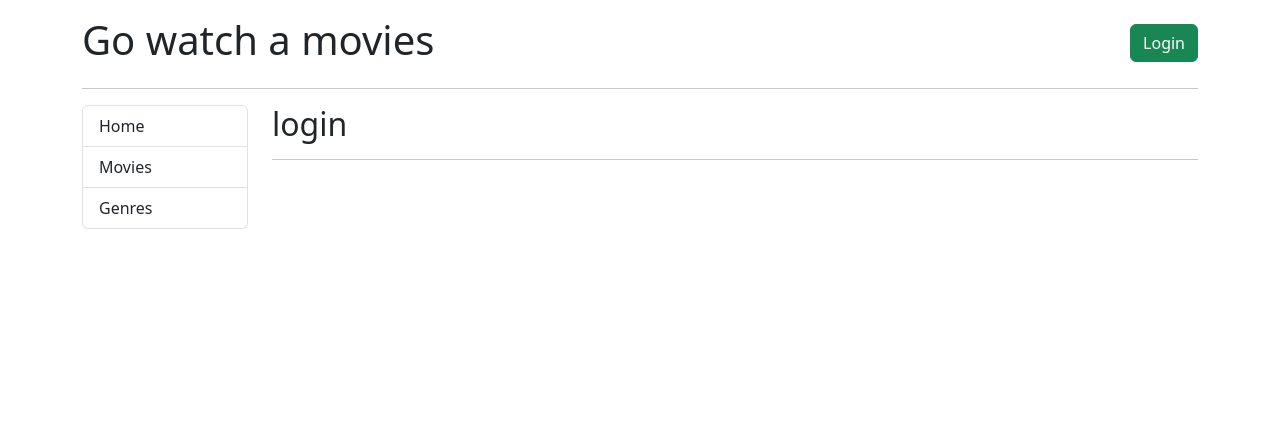
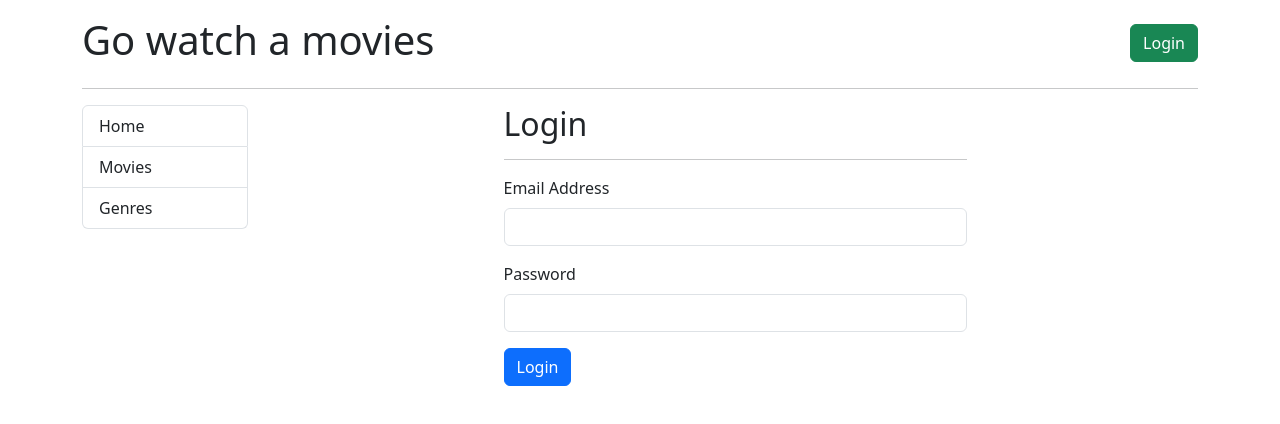
Before and after one commit to amulyana2020/go-movies-front-end, a React (Create React App) app: page /login in a window 1280 px wide. Shown: the top 424 px of the page. Built offline with nearby package versions, Linux system fonts and the light colour scheme.

Commit message:
Add Login function

```diff
--- a/src/App.js
+++ b/src/App.js
@@ -79,7 +79,9 @@
           </nav>
         </div>
         <div className='col-md-10'>
-          <Outlet />
+          <Outlet
+            context={{jwtToken, setJwtToken}}
+          />
         </div>
       </div>
     </div>
--- a/src/components/Login.js
+++ b/src/components/Login.js
@@ -1,13 +1,55 @@
-import React from 'react';
+import React, {useState} from 'react';
+import {useOutletContext} from 'react-router-dom';
+import Input from '../forms/Input';
 
 const Login = () => {
+  const [email, setEmail] = useState('');
+  const [password, setPassword] = useState('');
+
+  const {setJwtToken} = useOutletContext();
+
+  const handleSubmit = event => {
+    event.preventDefault();
+
+    if (email === 'admin@admin.com') {
+      setJwtToken('a');
+    }
+
+    console.log(email, password);
+  };
+
   return (
-    <>
-      <div>
-        <h2>login</h2>
-        <hr />
-      </div>
-    </>
+    <div className='col-md-6 offset-md-3'>
+      <h2>Login</h2>
+      <hr />
+      <form onSubmit={handleSubmit}>
+        <Input
+          type='email'
+          title='Email Address'
+          name='email'
+          className='form-control'
+          autoComplete='email-new'
+          onChange={event =>
+            setEmail(event.target.value)
+          }
+        />
+        <Input
+          type='password'
+          title='Password'
+          name='password'
+          className='form-control'
+          autoComplete='password-new'
+          onChange={event =>
+            setPassword(event.target.value)
+          }
+        />
+        <input
+          type='submit'
+          value='Login'
+          className='btn btn-primary'
+        />
+      </form>
+    </div>
   );
 };
 
--- /dev/null
+++ b/src/forms/Input.js
@@ -0,0 +1,32 @@
+import {forwardRef} from 'react';
+
+const Input = forwardRef((props, ref) => {
+  return (
+    <>
+      <div className='mb-3'>
+        <label
+          htmlFor='{props.name}'
+          className='form-label'
+        >
+          {props.title}
+        </label>
+        <input
+          type={props.type}
+          className={props.className}
+          id={props.name}
+          name={props.name}
+          ref={ref}
+          placeholder={props.placeholder}
+          autoComplete={props.autoComplete}
+          value={props.value}
+          onChange={props.onChange}
+        />
+      </div>
+      <div className={props.errorDiv}>
+        {props.errorMsg}
+      </div>
+    </>
+  );
+});
+
+export default Input;
```
